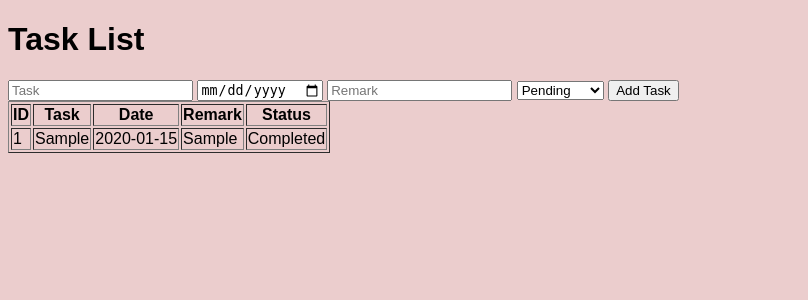
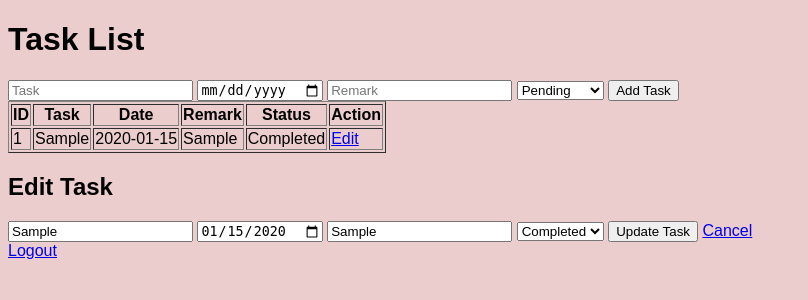
Before and after one commit to hars884/taskmaster, a Flask app: page /home?edit=1 in a window 1280 px wide. Shown: the top 300 px of the page, without its empty margins (0-808 px from the left). Run offline with Flask 3, Linux system fonts and the light colour scheme; the visitor is signed in with stand-in values (Sample User, id 1); tables that the repository leaves empty hold one stand-in row (values such as "Sample post").

Commit message:
added edit option

```diff
--- a/app.py
+++ b/app.py
@@ -57,12 +57,10 @@ def signup_post():
     username = request.form.get('username')
     password = request.form.get('password')
     confirm_password = request.form.get('confirm_password')
-
     if password != confirm_password:
         return "Passwords do not match, try again!"
     if userlo.query.filter_by(usernam=username).first():
         return "Username already exists!"
-
     new_user = userlo(usernam=username, password=password)
     db.session.add(new_user)
     db.session.commit()
@@ -74,7 +72,9 @@ def home():
     if 'username' not in session:
         return redirect(url_for('login'))
     usr = tasks.query.all()
-    return render_template('home.html', usr=usr)
+    edit_id = request.args.get('edit', type=int)  # Get ?edit=<id> from URL
+    edit_task = tasks.query.get(edit_id) if edit_id else None
+    return render_template('home.html', usr=usr, edit_task=edit_task)
 
 @app.route('/add_task', methods=['POST'])
 def add_task():
@@ -89,6 +89,18 @@ def add_task():
     db.session.commit()
     return redirect(url_for('home'))
 
+@app.route('/edit_task/<int:task_id>', methods=['POST'])
+def edit_task(task_id):
+    if 'username' not in session:
+        return redirect(url_for('login'))
+    task = tasks.query.get_or_404(task_id)
+    task.task = request.form['task']
+    task.date = datetime.strptime(request.form['date'], '%Y-%m-%d')
+    task.remark = request.form['remark']
+    task.status = request.form['status']
+    db.session.commit()
+    return redirect(url_for('home'))
+
 @app.route('/logout')
 def logout():
     session.pop('username', None)
--- a/templates/home.html
+++ b/templates/home.html
@@ -9,7 +9,6 @@
 <body>
     <h1>Task List</h1>
     <div class="text-wrapper">
-        <!-- Add Task Form -->
         <form action="{{ url_for('add_task') }}" method="POST">
             <input type="text" name="task" placeholder="Task" required>
             <input type="date" name="date" required>
@@ -20,7 +19,6 @@
             </select>
             <button type="submit">Add Task</button>
         </form>
-        <!-- Task Table -->
         <table border="1">
             <tr>
                 <th>ID</th>
@@ -28,6 +26,7 @@
                 <th>Date</th>
                 <th>Remark</th>
                 <th>Status</th>
+                <th>Action</th>
             </tr>
             {% for task in usr %}
             <tr>
@@ -36,10 +35,26 @@
                 <td>{{ task.date }}</td>
                 <td>{{ task.remark }}</td>
                 <td>{{ task.status }}</td>
+                <td><a href="{{ url_for('home', edit=task.id) }}">Edit</a></td>
             </tr>
             {% endfor %}
         </table>
+        {% if edit_task %}
+        <h2>Edit Task</h2>
+        <form action="{{ url_for('edit_task', task_id=edit_task.id) }}" method="POST">
+            <input type="text" name="task" value="{{ edit_task.task }}" required>
+            <input type="date" name="date" value="{{ edit_task.date.strftime('%Y-%m-%d') }}" required>
+            <input type="text" name="remark" value="{{ edit_task.remark }}" required>
+            <select name="status" required>
+                <option value="Pending" {% if edit_task.status == 'Pending' %}selected{% endif %}>Pending</option>
+                <option value="Completed" {% if edit_task.status == 'Completed' %}selected{% endif %}>Completed</option>
+            </select>
+            <button type="submit">Update Task</button>
+            <a href="{{ url_for('home') }}">Cancel</a>
+        </form>
+        {% endif %}
     </div>
+    <a href="{{ url_for('logout') }}">Logout</a>
     <script src="../static/script.js"></script>
 </body>
 </html>
```
